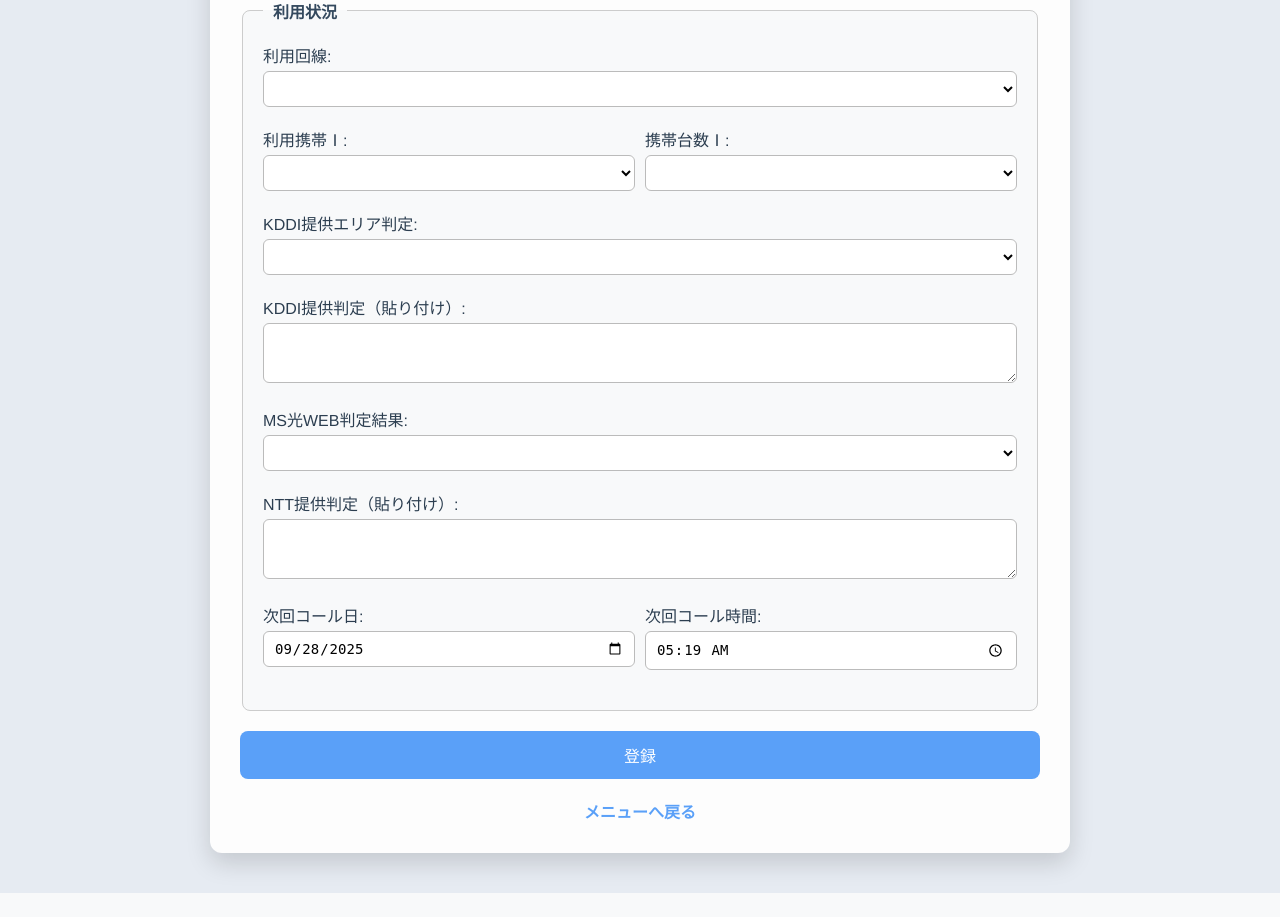
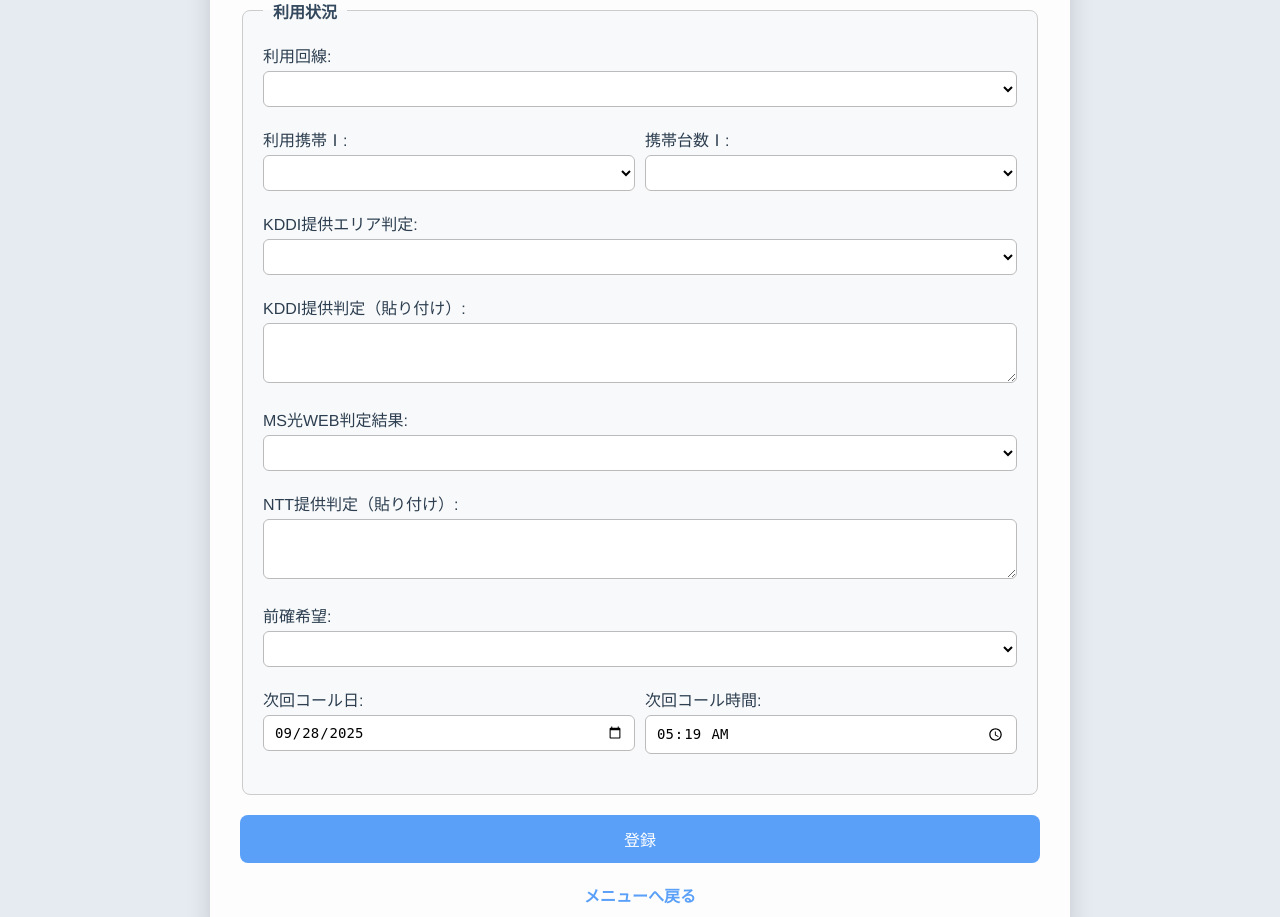
Before and after one commit to sfokinaka/grcmsf, a Flask app: template templates/account_form.html in a window 1280 px wide. Shown: the part 1482-2399 px from the top of the page. Before the commit the page ends 2375 px from the top, so only its background shows below. Run offline with Flask 3, Linux system fonts and the light colour scheme; the template is opened without the code that fills it: most values are stand-ins (such as "Sample title", 1, 10 or a date in 2020).

Commit message:
Update account_form.html

```diff
--- a/templates/account_form.html
+++ b/templates/account_form.html
@@ -317,6 +317,14 @@
         <label>NTT提供判定（貼り付け）:
           <textarea name="Field35__c"></textarea>
         </label>
+        <label>前確希望:
+          <select name="Field162__c">
+            <option value=""></option>
+            {% for option in picklists['Field162__c'] %}
+              <option value="{{ option }}">{{ option }}</option>
+            {% endfor %}
+          </select>
+        </label>
         <div class="flex-row">
           <label>次回コール日:
             <input type="date" name="Field59__c" id="Field59__c">
```
